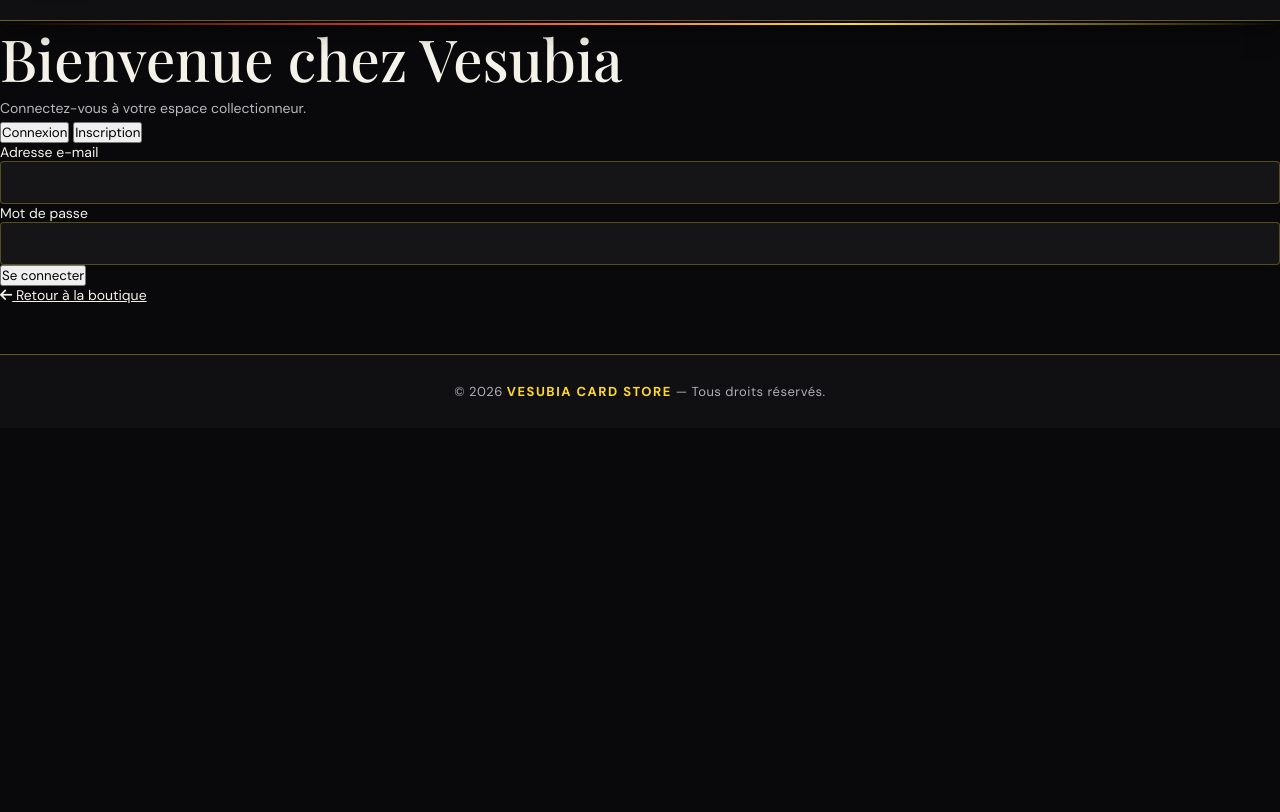
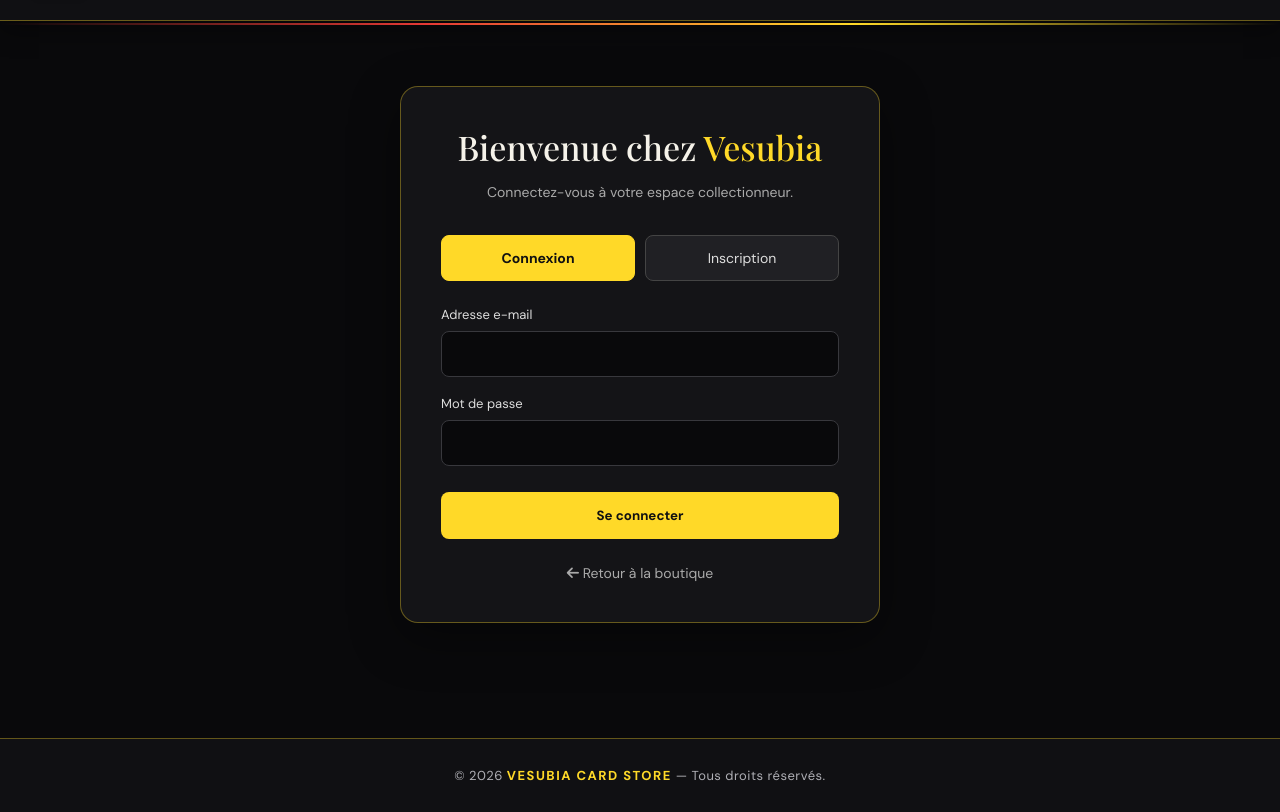
Before and after one commit to celiabtz/Vesubia-Card-Store, a plain HTML site: page connexion.html in a window 1280 px wide. Shown: the part 69-881 px from the top of the page. Before the commit the page ends 800 px from the top, so only its background shows below. Drawn offline with nearby package versions, Linux system fonts and the light colour scheme.

Commit message:
bug connexion

```diff
--- a/connexion.html
+++ b/connexion.html
@@ -9,6 +9,157 @@
 
     <link rel="stylesheet" href="css/responsive.css">
     <link rel="stylesheet" href="https://cdnjs.cloudflare.com/ajax/libs/font-awesome/6.5.0/css/all.min.css">
+
+
+<style>
+/* VESUBIA — ESPACE CLIENT */
+
+.account-page {
+    min-height: 80vh !important;
+    display: flex !important;
+    justify-content: center !important;
+    align-items: center !important;
+    padding: 65px 20px !important;
+    background: #09090b !important;
+    color: #f5f2e9 !important;
+}
+
+.account-box {
+    width: 100% !important;
+    max-width: 480px !important;
+    padding: 40px !important;
+    background: #141417 !important;
+    border: 1px solid rgba(255,217,40,.35) !important;
+    border-radius: 18px !important;
+    box-shadow: 0 15px 50px rgba(0,0,0,.4) !important;
+}
+
+.account-heading {
+    text-align: center !important;
+    margin-bottom: 30px !important;
+}
+
+.account-heading h1 {
+    font-family: 'Playfair Display',serif !important;
+    font-size: 34px !important;
+    line-height: 1.2 !important;
+    color: #f5f2e9 !important;
+    margin-bottom: 12px !important;
+}
+
+.account-heading h1 span {
+    color: #ffd928 !important;
+}
+
+.account-heading p {
+    color: #aaa !important;
+    font-size: 14px !important;
+}
+
+.account-tabs {
+    display: flex !important;
+    gap: 10px !important;
+    margin-bottom: 25px !important;
+}
+
+.account-tabs button {
+    flex: 1 !important;
+    padding: 13px !important;
+    border: 1px solid #444 !important;
+    border-radius: 8px !important;
+    background: #202024 !important;
+    color: #ddd !important;
+    cursor: pointer !important;
+    font-size: 14px !important;
+}
+
+.account-tabs button.active {
+    background: #ffd928 !important;
+    color: #111 !important;
+    border-color: #ffd928 !important;
+    font-weight: bold !important;
+}
+
+.account-form {
+    display: flex !important;
+    flex-direction: column !important;
+    gap: 18px !important;
+}
+
+.account-form[hidden] {
+    display: none !important;
+}
+
+.account-form label {
+    display: block !important;
+    color: #ddd !important;
+    font-size: 13px !important;
+    margin-bottom: 8px !important;
+}
+
+.account-form input {
+    display: block !important;
+    width: 100% !important;
+    padding: 14px !important;
+    background: #09090b !important;
+    border: 1px solid #38383d !important;
+    border-radius: 8px !important;
+    color: white !important;
+    font-size: 14px !important;
+    box-sizing: border-box !important;
+}
+
+.account-form input:focus {
+    border-color: #ffd928 !important;
+    outline: none !important;
+}
+
+.account-submit {
+    width: 100% !important;
+    padding: 15px !important;
+    margin-top: 8px !important;
+    border: none !important;
+    border-radius: 8px !important;
+    background: #ffd928 !important;
+    color: #111 !important;
+    font-weight: bold !important;
+    cursor: pointer !important;
+}
+
+.account-message {
+    color: #ffd928 !important;
+    text-align: center !important;
+    font-size: 13px !important;
+    line-height: 1.6 !important;
+    margin-top: 18px !important;
+}
+
+.account-back {
+    display: block !important;
+    text-align: center !important;
+    margin-top: 25px !important;
+    color: #aaa !important;
+    text-decoration: none !important;
+}
+
+.account-back:hover {
+    color: #ffd928 !important;
+}
+
+@media (max-width: 600px) {
+    .account-page {
+        padding: 35px 15px !important;
+    }
+
+    .account-box {
+        padding: 25px 20px !important;
+    }
+
+    .account-heading h1 {
+        font-size: 28px !important;
+    }
+}
+</style>
 
     <script src="https://cdn.jsdelivr.net/npm/@supabase/supabase-js@2"></script>
     <script src="admin/supabase.js"></script>
```
